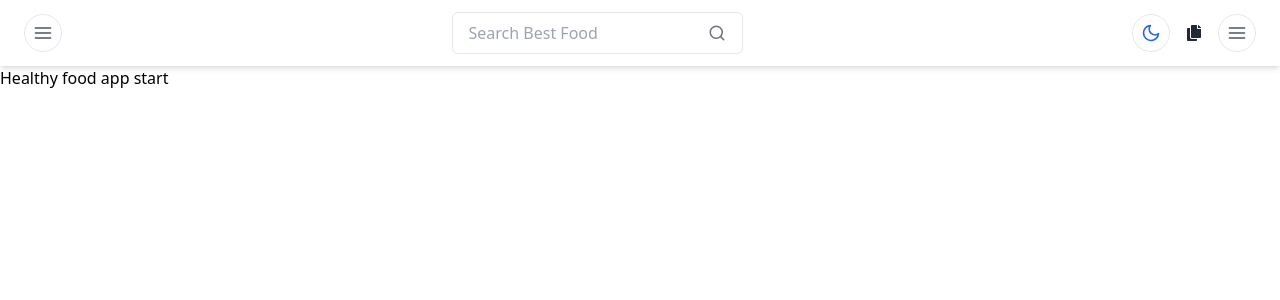
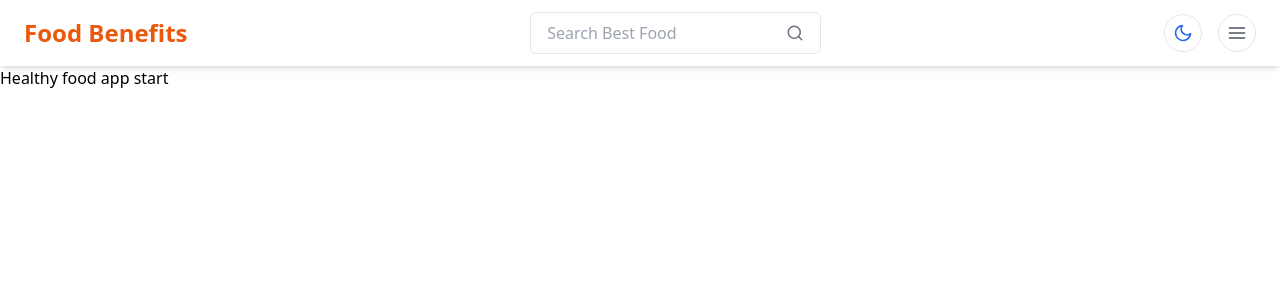
Before and after one commit to MdJowelAhmed/healthy-food, a React (Vite) app: page / in a window 1280 px wide. Shown: the top 300 px of the page. Built offline with nearby package versions, Linux system fonts and the light colour scheme.

Commit message:
navbar complete

```diff
--- a/src/components/navbar/Navbar.jsx
+++ b/src/components/navbar/Navbar.jsx
@@ -1,5 +1,4 @@
 import { useState } from "react";
-import { FaCopy } from "react-icons/fa";
 import { FiSun, FiMoon, FiMenu, FiSearch, FiX } from "react-icons/fi";
 
 const Navbar = () => {
@@ -16,35 +15,30 @@ const Navbar = () => {
   };
 
   return (
-    <div
-      className={`${
-        darkMode ? "bg-gray-800 text-white" : "bg-white text-gray-800"
-      } shadow-md flex justify-between items-center px-6 py-3`}
-    >
-      {/* Left Bar Icon */}
-      <button className="p-2 rounded-full border focus:outline-none">
-        <FiMenu className="text-gray-600 text-xl" />
+    <div className="bg-white dark:bg-gray-800 dark:text-white shadow-md flex justify-between items-center px-4 md:px-6 py-3">
+      {/* Left Bar Icon (Hidden on Large Screens) */}
+      <button className="p-2 rounded-full border focus:outline-none md:hidden">
+        <FiMenu className="text-gray-600 dark:text-gray-300 text-xl" />
       </button>
 
+      {/* Logo (Hidden on Small Screens) */}
+      <h1 className="text-lg md:text-2xl font-bold text-orange-600 hidden md:block">
+        Food Benefits
+      </h1>
+
       {/* Middle Search Bar */}
-      <div
-        className={`flex items-center border px-4 py-2 rounded-md ${
-          darkMode ? "bg-gray-700 text-white" : "bg-white text-gray-800"
-        }`}
-      >
+      <div className="flex items-center border px-4 py-2 rounded-md bg-white dark:bg-gray-700 dark:text-white flex-grow md:flex-grow-0">
         <input
           type="text"
           placeholder="Search Best Food"
-          className={`flex-grow focus:outline-none ${
-            darkMode ? "bg-gray-700 text-white" : "bg-white text-gray-800"
-          }`}
+          className="flex-grow bg-white dark:bg-gray-700 focus:outline-none text-gray-800 dark:text-white"
         />
-        <FiSearch className="text-gray-500 text-lg ml-2" />
+        <FiSearch className="text-gray-500 dark:text-gray-300 text-lg ml-2" />
       </div>
 
       {/* Right Icons */}
       <div className="flex items-center space-x-4">
-        {/* Dark/Light Mode Toggle */}
+        {/* Dark/Light Mode Toggle (On Small Screens, Positioned Right of Search Bar) */}
         <button
           onClick={toggleDarkMode}
           className="p-2 rounded-full border focus:outline-none"
@@ -55,7 +49,6 @@ const Navbar = () => {
             <FiMoon className="text-blue-600 text-xl" />
           )}
         </button>
-        <FaCopy />
 
         {/* Mobile Menu Toggle Icon */}
         <button
@@ -65,7 +58,7 @@ const Navbar = () => {
           {menuOpen ? (
             <FiX className="text-red-500 text-xl" />
           ) : (
-            <FiMenu className="text-gray-600 text-xl" />
+            <FiMenu className="text-gray-600 dark:text-gray-300 text-xl" />
           )}
         </button>
       </div>
```
